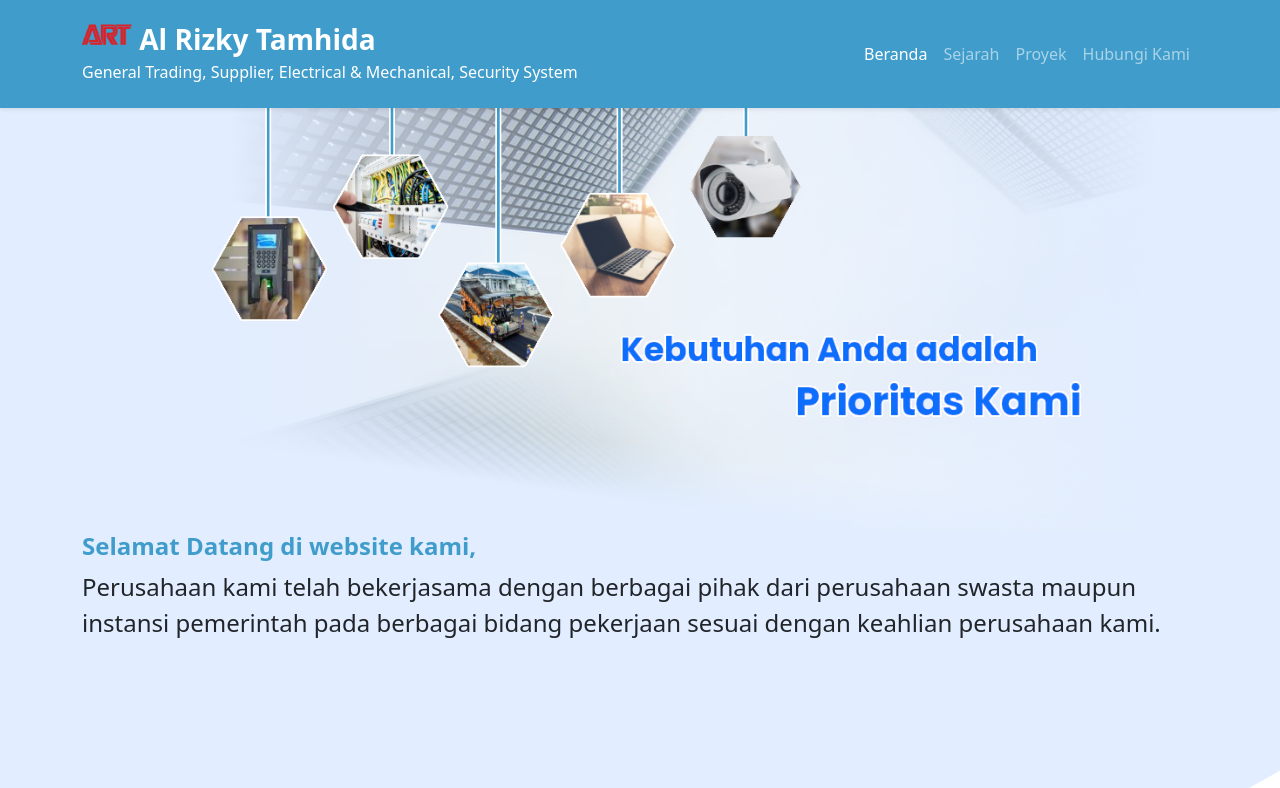
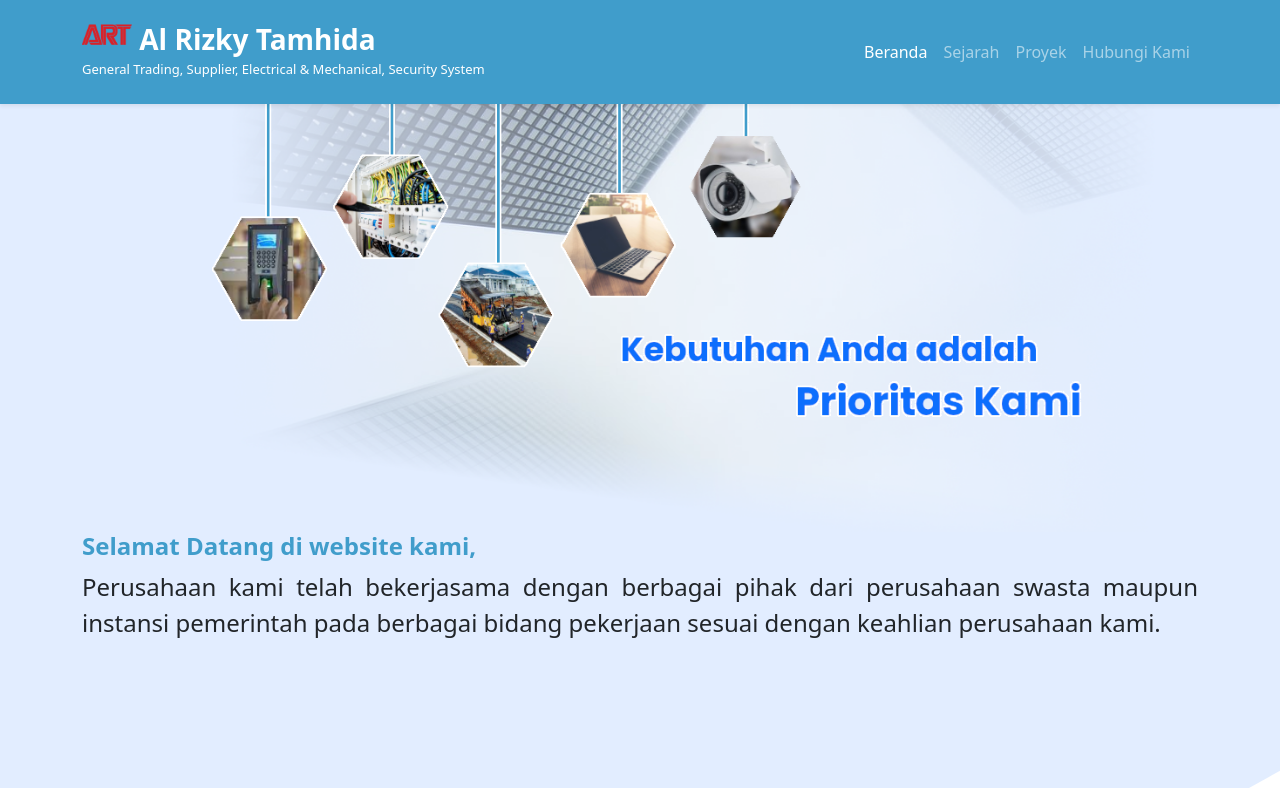
Before and after one commit to rahidboy/rahidboy.github.io, a plain HTML site: page index.html in a window 1280 px wide. Shown: the top 788 px of the page. Drawn offline with nearby package versions, Linux system fonts and the light colour scheme.

Commit message:
Font paragraph

```diff
--- a/index.html
+++ b/index.html
@@ -26,7 +26,7 @@
         <div class="row text-start">
           <div class="col">
             <a class="navbar-brand fs-3 fw-bold" href="#"> <img src="img/favico.png" alt="" width="50" height="50" class="d-inline-block align-text-bottom" /> Al Rizky Tamhida </a>
-            <p class="text-white">General Trading, Supplier, Electrical & Mechanical, Security System</p>
+            <p class="text-white" style="font-size: small">General Trading, Supplier, Electrical & Mechanical, Security System</p>
           </div>
         </div>
 
@@ -58,7 +58,7 @@
       <div class="container text-start">
         <img src="img/banner.png" class="img-fluid" alt="Al-Rizky Tamhida" />
         <h4 style="font-weight: 600; color: #409dcb">Selamat Datang di website kami,</h4>
-        <p style="font-size: x-large">Perusahaan kami telah bekerjasama dengan berbagai pihak dari perusahaan swasta maupun instansi pemerintah pada berbagai bidang pekerjaan sesuai dengan keahlian perusahaan kami.</p>
+        <p style="font-size: x-large; text-align: justify">Perusahaan kami telah bekerjasama dengan berbagai pihak dari perusahaan swasta maupun instansi pemerintah pada berbagai bidang pekerjaan sesuai dengan keahlian perusahaan kami.</p>
       </div>
       <svg xmlns="http://www.w3.org/2000/svg" viewBox="0 0 1440 320">
         <path
--- a/style.css
+++ b/style.css
@@ -12,6 +12,6 @@ section {
 }
 
 .p1 {
-  font-family: "Segoe UI", "Courier New", monospace;
+  font-family: "Segoe UI", Tahoma, Geneva, Verdana, sans-serif;
   font-size: 8;
 }
```
